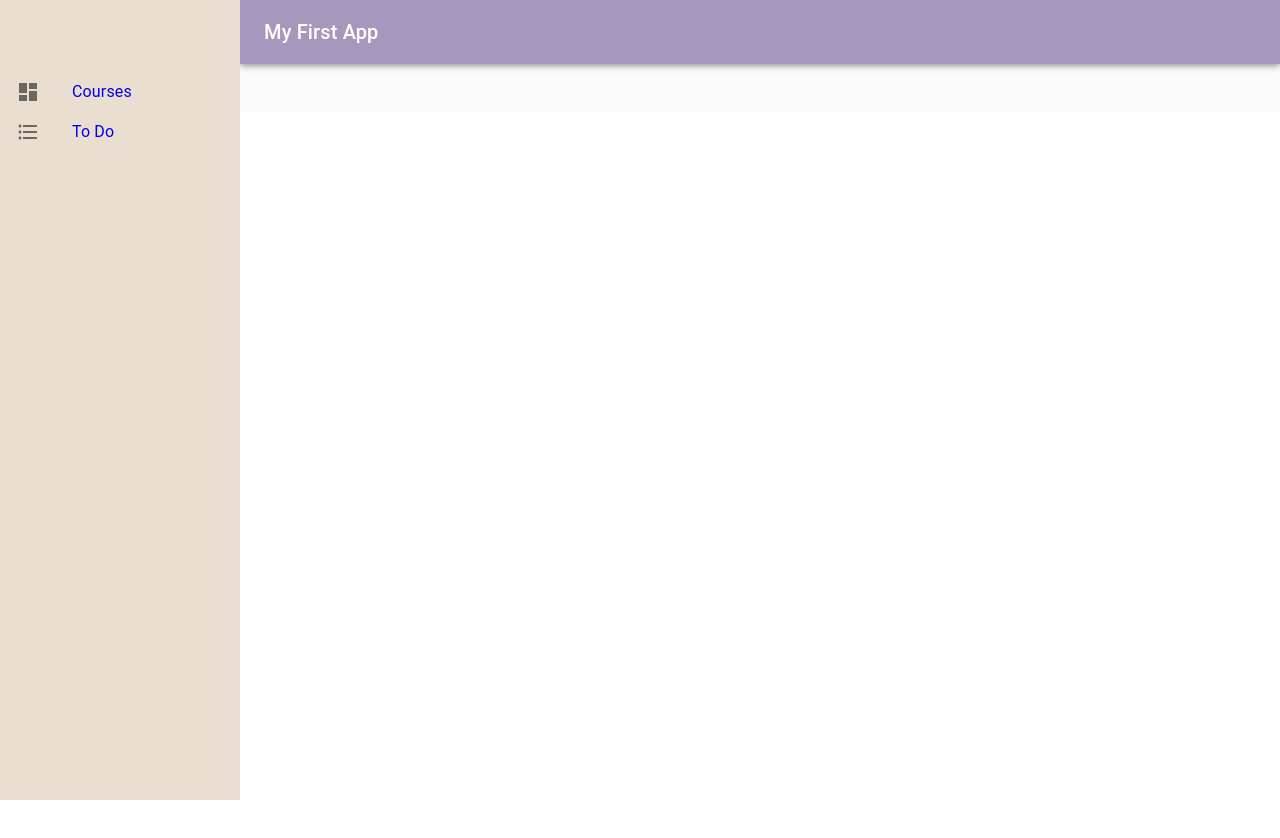
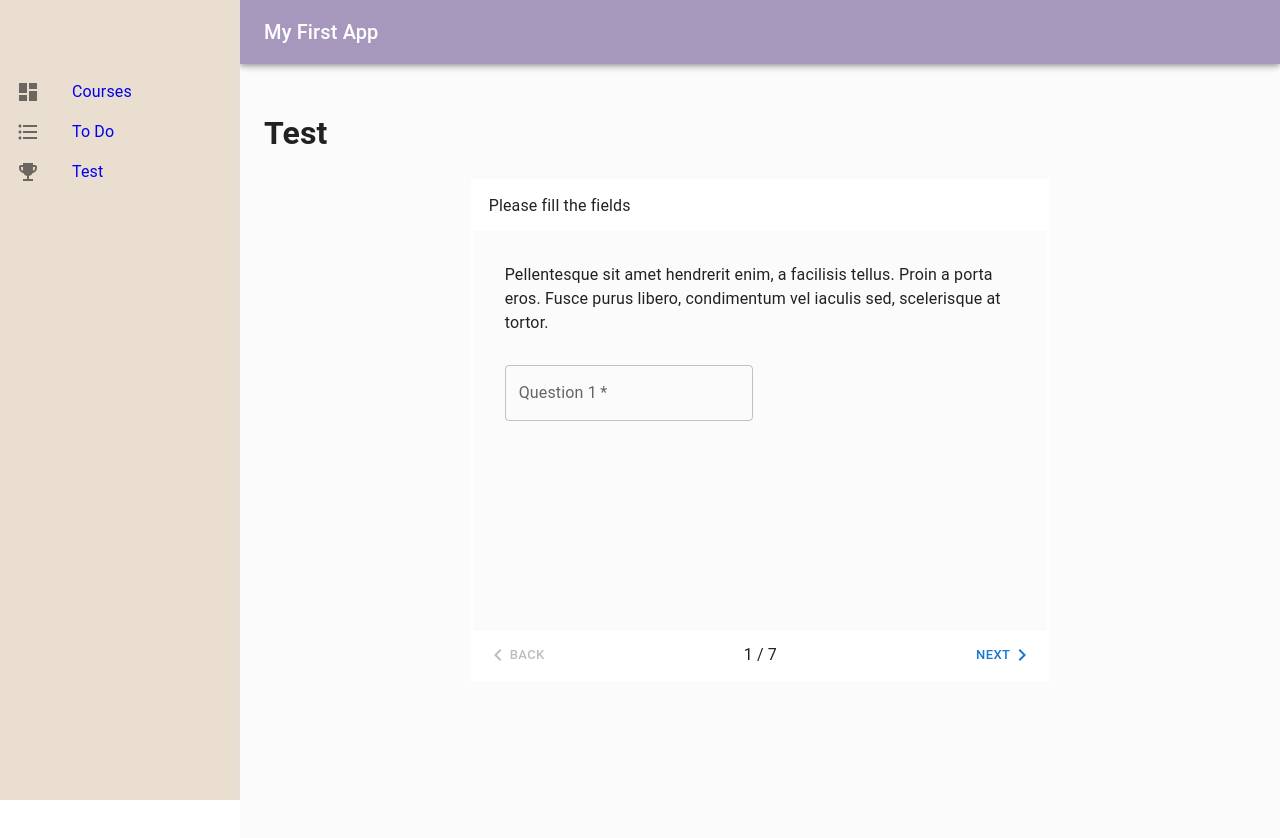
Before and after one commit to kristine-z-yan/academic-app, a React (Create React App) app: page /test in a window 1280 px wide. Shown: the top 838 px of the page. Before the commit the page ends 800 px from the top, so only its background shows below. Built offline with nearby package versions, Linux system fonts and the light colour scheme.

Commit message:
added Test page

```diff
--- a/src/components/Layout/Layout.tsx
+++ b/src/components/Layout/Layout.tsx
@@ -14,6 +14,7 @@ import Toolbar from '@mui/material/Toolbar';
 import Typography from '@mui/material/Typography';
 import Courses from "../../pages/Courses";
 import ToDo from "../../pages/ToDo";
+import Test from "../../pages/Test";
 
 const drawerWidth = 240;
 
@@ -42,6 +43,7 @@ const Layout = () => {
                 <Routes>
                     <Route path="/" element={<Courses />} />
                     <Route path="/to-do" element={<ToDo />} />
+                    <Route path="/test" element={<Test />} />
                 </Routes>
             </Box>
             </Router>
--- a/src/components/Layout/Sidebar.tsx
+++ b/src/components/Layout/Sidebar.tsx
@@ -2,39 +2,21 @@ import * as React from "react";
 import {
     Link
 } from "react-router-dom";
-
-// import Courses from "../../pages/Courses";
+import links from "./links";
 
 import Toolbar from '@mui/material/Toolbar';
 import Drawer from '@mui/material/Drawer';
 import List from '@mui/material/List';
 import ListItem from '@mui/material/ListItem';
-import DashboardIcon from '@mui/icons-material/Dashboard';
-import FormatListBulletedIcon from '@mui/icons-material/FormatListBulleted';
 import {ListItemIcon} from "@mui/material";
-
 import classes from './Sidebar.module.css';
 
 const drawerWidth = 240;
-
-const links = [
-    {
-        text: 'Courses',
-        path: '',
-        icon: <DashboardIcon />
-    },
-    {
-        text: 'To Do',
-        path: 'to-do',
-        icon: <FormatListBulletedIcon />
-    }
-];
 
 const Sidebar = () => {
     const listItems = links.map((link) => {
         return (
             <ListItem key={link.text} className={classes['nav-item']}>
-            {/*<ListItem key={link.text}>*/}
                 <ListItemIcon>
                     {link.icon}
                 </ListItemIcon>
--- /dev/null
+++ b/src/components/Layout/links.js
@@ -0,0 +1,25 @@
+import * as React from "react";
+
+import DashboardIcon from "@mui/icons-material/Dashboard";
+import FormatListBulletedIcon from "@mui/icons-material/FormatListBulleted";
+import EmojiEventsIcon from "@mui/icons-material/EmojiEvents";
+
+const links = [
+    {
+        text: 'Courses',
+        path: '',
+        icon: <DashboardIcon />
+    },
+    {
+        text: 'To Do',
+        path: 'to-do',
+        icon: <FormatListBulletedIcon />
+    },
+    {
+        text: 'Test',
+        path: 'test',
+        icon: <EmojiEventsIcon />
+    }
+];
+
+export default links;
--- /dev/null
+++ b/src/components/TestWrapper/TestWrapper.tsx
@@ -0,0 +1,132 @@
+import * as React from "react";
+
+import Paper from "@mui/material/Paper";
+import Typography from "@mui/material/Typography";
+import Box from "@mui/material/Box";
+import MobileStepper from "@mui/material/MobileStepper";
+import Button from "@mui/material/Button";
+import KeyboardArrowRight from "@mui/icons-material/KeyboardArrowRight";
+import KeyboardArrowLeft from "@mui/icons-material/KeyboardArrowLeft";
+import { Grid, TextField } from "@mui/material";
+
+import questions from "./questions";
+
+interface Answer {
+    id: number,
+    answer: string
+}
+
+const TestWrapper: React.FC = () => {
+    const [activeStep, setActiveStep] = React.useState(0);
+    const [answerText, setAnswerText] = React.useState("");
+    const [answers, setAnswers] = React.useState<Answer[]>([]);
+    const maxSteps = questions.length;
+    const completed = activeStep === maxSteps;
+
+    const handleNext = () => {
+        let foundAnswer = answers.find(item => item.id === questions[activeStep].id);
+        foundAnswer ? foundAnswer.answer = answerText: answers.push({
+            id: questions[activeStep].id,
+            answer: answerText
+        });
+
+        // setAnswers((prevState) => {
+        //
+        //     return  [...prevState, answers]
+        // })
+        console.log(answers, 'next');
+        setActiveStep((prevActiveStep) => prevActiveStep + 1);
+        setAnswerText('')
+    };
+
+    const handleBack = () => {
+        // answers[questions[activeStep].id] = answerText;
+        console.log(answers.length, 'back');
+        setActiveStep((prevActiveStep) => prevActiveStep - 1);
+        setAnswerText('')
+    };
+
+    const handleReset = () => {
+        setActiveStep(0);
+    };
+
+    const changeInputHandler = (event: React.ChangeEvent<HTMLInputElement>) => {
+        if (event.target.value.trim() !== "") setAnswerText(event.target.value)
+    }
+
+    const finishTestHandler = () => {
+
+    }
+
+    return (
+        <Grid item xs={7} sx={{border: '2px solid #fff'}}>
+            <Paper
+                square
+                elevation={0}
+                sx={{
+                    display: 'flex',
+                    alignItems: 'center',
+                    height: 50,
+                    pl: 2,
+                    bgcolor: 'background.default',
+                }}
+            >
+                <Typography>Please fill the fields</Typography>
+            </Paper>
+            <Box sx={{ height: 400, maxWidth: 800, width: '100%', p: 4 }}>
+                {completed && (
+                    <>
+                        <Paper square elevation={0} sx={{ p: 3 }}>
+                            <Typography>All steps completed - you&apos;re finished</Typography>
+                            <Button onClick={handleReset} sx={{ mt: 1, mr: 1 }}>
+                                Reset
+                            </Button>
+                        </Paper>
+                        <Button variant="contained" color="success" onClick={finishTestHandler}>
+                            Finish
+                        </Button>
+                    </>
+                )}
+                {!completed && (
+                    <>
+                        <Typography>{questions[activeStep].question}</Typography>
+                        <TextField
+                            required
+                            id="outlined-required"
+                            label={questions[activeStep].label}
+                            sx={{marginTop: '30px'}}
+                            data-id={questions[activeStep].id}
+                            onChange={changeInputHandler}
+                            value={answerText}
+                        />
+                    </>
+                )}
+            </Box>
+            <MobileStepper
+                variant="text"
+                steps={maxSteps}
+                position="static"
+                activeStep={activeStep}
+                nextButton={
+                    <Button
+                        size="small"
+                        onClick={handleNext}
+                        disabled={activeStep === maxSteps}
+                    >
+                        Next
+                        <KeyboardArrowRight />
+                    </Button>
+                }
+                backButton={
+                    <Button size="small" onClick={handleBack} disabled={activeStep === 0}>
+                        <KeyboardArrowLeft />
+                        Back
+                    </Button>
+                }
+            />
+
+        </Grid>
+    )
+}
+
+export default TestWrapper;
--- /dev/null
+++ b/src/components/TestWrapper/questions.js
@@ -0,0 +1,46 @@
+const Question = [
+    {
+        id: 14,
+        label: 'Question 1',
+        question: 'Pellentesque sit amet hendrerit enim, a facilisis tellus. Proin a porta eros. Fusce purus libero, condimentum vel iaculis sed, scelerisque at tortor. ',
+        rightAnswer: `Lorem ipsum dolor sit amet`,
+    },
+    {
+        id: 2,
+        label: 'Question 2',
+        question: 'Broin a porta eros. Fusce purus libero, condimentum vel iaculis sed, scelerisque at tortor. ',
+        rightAnswer: `Lorem ipsum dolor sit amet`,
+    },
+    {
+        id: 3,
+        label: 'Question 3',
+        question: 'Hellentesque sit amet hendrerit enim, a facilisis tellus. Proin a pod, scelerisque at tortor. ',
+        rightAnswer: `Lorem ipsum dolor sit amet`,
+    },
+    {
+        id: 4,
+        label: 'Question 4',
+        question: 'Lisis tellus. Proin a porta eros. Fusce purus libero, condimentum vel iaculis sed, scelerisque at tortor. ',
+        rightAnswer: `Lorem ipsum dolor sit amet`,
+    },
+    {
+        id: 5,
+        label: 'Question 5',
+        question: 'Donec ut arcu ac urna eleifend tempus. Nunc fermentum justo sit amet tellus mollis elementum. In hac habitasse platea',
+        rightAnswer: `Lorem ipsum dolor sit amet`,
+    },
+    {
+        id: 6,
+        label: 'Question 6',
+        question: 'Pellentesque sit amet hendrerit enim, a facilisis tellus. Proin a porta eros. Fusce purus libero, condimentum vel iaculis sed, scelerisque at tortor. ',
+        rightAnswer: `Lorem ipsum dolor sit amet`,
+    },
+    {
+        id: 7,
+        label: 'Question 7',
+        question: 'Curabitur ac nisl ut dui suscipit suscipit a quis neque. Nunc id varius sapien. ',
+        rightAnswer: `Lorem ipsum dolor sit amet`,
+    },
+];
+
+export default Question;
--- /dev/null
+++ b/src/pages/Test.tsx
@@ -0,0 +1,19 @@
+import * as React from 'react';
+import {Grid} from "@mui/material";
+import Box from "@mui/material/Box";
+import TestWrapper from "../components/TestWrapper/TestWrapper";
+
+const  Test: React.FC = () => {
+    return (
+        <Box sx={{ width: '100%', height: '100vh' }}>
+            <Grid item xs={12}>
+                <h1>Test</h1>
+            </Grid>
+            <Grid container justifyContent="center">
+                <TestWrapper />
+            </Grid>
+        </Box>
+    );
+}
+
+export default Test;
```
